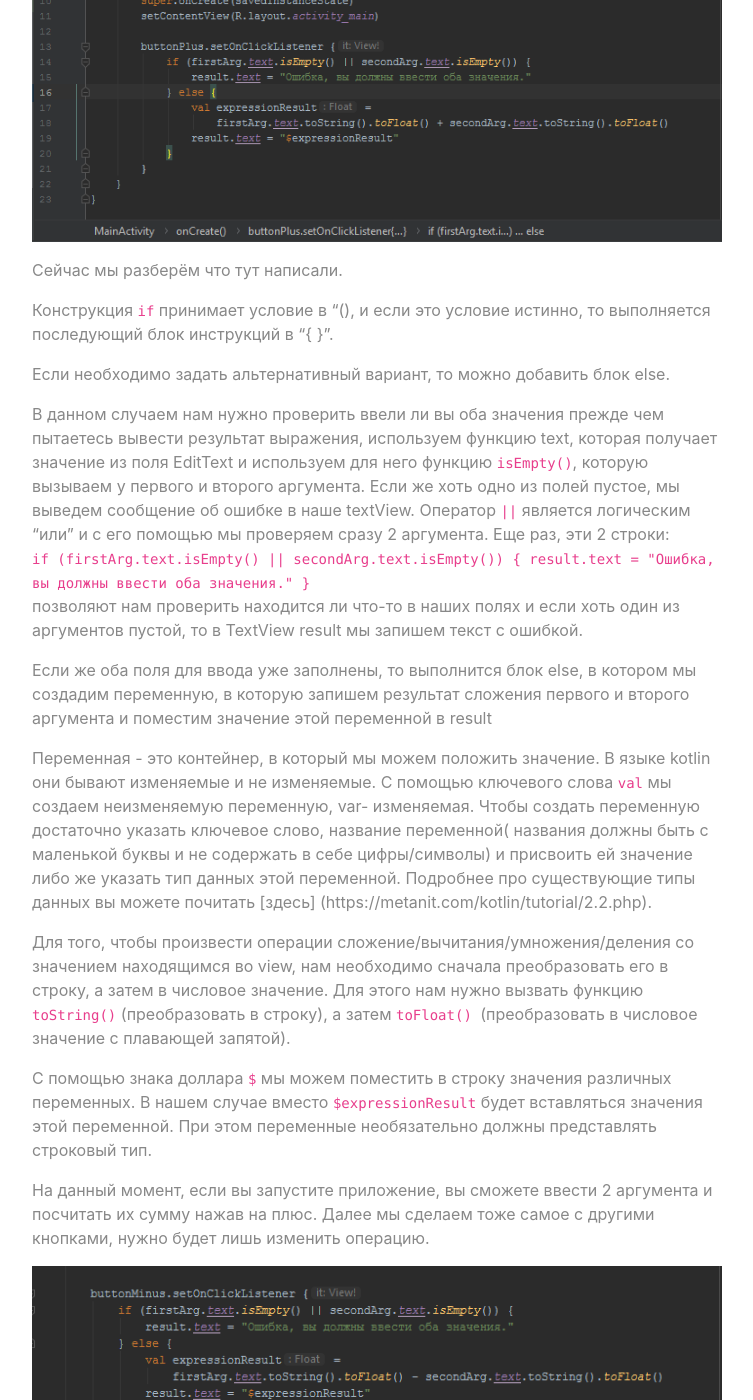
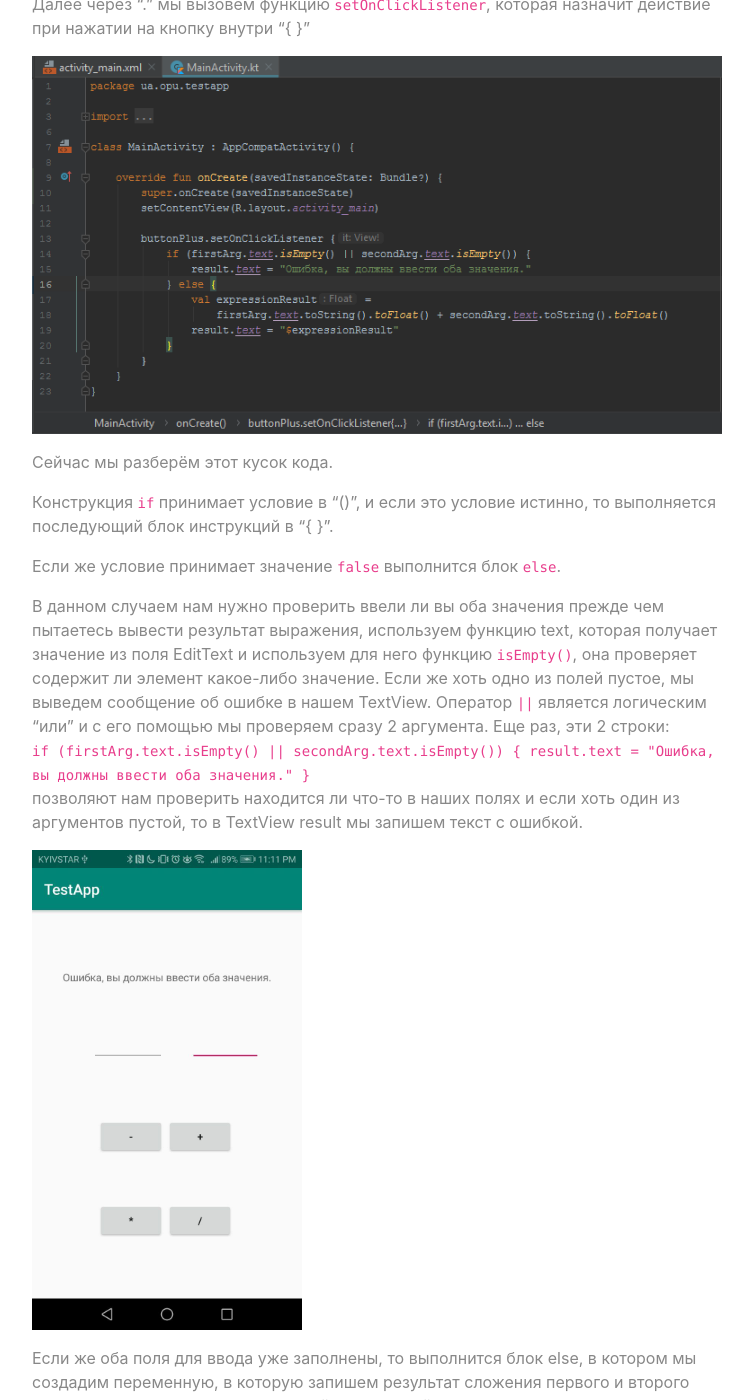
Before and after one commit to fullmeth/fullmeth.github.io, a Jekyll site: the page built from index.md, in a window 1280 px wide and 1400 px high, scrolled down 14339 px. Shown: the whole window, without its empty margins (263-1016 px from the left). Built offline with Jekyll 4.4.1, drawn with Linux system fonts in a browser that asks for light colours; some of the changed text lies outside the part shown.

Commit message:
Fix errors

```diff
--- a/index.md
+++ b/index.md
@@ -248,21 +254,23 @@ TextView также уехал влево. Он привязался к лево
 
 ![setonclick](res/drawable/setonclick.png)
 
-Сейчас мы разберём что тут написали.
+Сейчас мы разберём этот кусок кода.
 
-Конструкция `if` принимает условие в "(), и если это условие истинно, то выполняется последующий блок инструкций в "{ }".
+Конструкция `if` принимает условие в "()", и если это условие истинно, то выполняется последующий блок инструкций в "{ }".
 
-Если необходимо задать альтернативный вариант, то можно добавить блок else.
+Если же условие принимает значение `false` выполнится блок `else`.
 
-В данном случаем нам нужно проверить ввели ли вы оба значения прежде чем пытаетесь вывести результат выражения, используем функцию text, которая получает значение из поля EditText и используем для него функцию `isEmpty()`, которую вызываем у первого и второго аргумента. Если же хоть одно из полей пустое, мы выведем сообщение об ошибке в наше textView. Oператор `||` является логическим "или" и с его помощью мы проверяем сразу 2 аргумента. Еще раз, эти 2 строки:
+В данном случаем нам нужно проверить ввели ли вы оба значения прежде чем пытаетесь вывести результат выражения, используем функцию text, которая получает значение из поля EditText и используем для него функцию `isEmpty()`, она проверяет содержит ли элемент какое-либо значение. Если же хоть одно из полей пустое, мы выведем сообщение об ошибке в нашем TextView. Oператор `||` является логическим "или" и с его помощью мы проверяем сразу 2 аргумента. Еще раз, эти 2 строки:
 `if (firstArg.text.isEmpty() || secondArg.text.isEmpty()) {
 result.text = "Ошибка, вы должны ввести оба значения."
 }`
 позволяют нам проверить находится ли что-то в наших полях и если хоть один из аргументов пустой, то в TextView result мы запишем текст с ошибкой.
 
+<img src="res/drawable/error_null.jpg" width="270" height="480" />
+
 Если же оба поля для ввода уже заполнены, то выполнится блок else, в котором мы создадим переменную, в которую запишем результат сложения первого и второго аргумента и поместим значение этой переменной в result
 
-Переменная - это контейнер, в который мы можем положить значение. В языке kotlin они бывают изменяемые и не изменяемые. С помощью ключевого слова `val` мы создаем неизменяемую переменную, var- изменяемая. Чтобы создать переменную достаточно указать ключевое слово, название переменной( названия должны быть с маленькой буквы и не содержать в себе цифры/символы) и присвоить ей значение либо же указать тип данных этой переменной. Подробнее про существующие типы данных вы можете почитать [здесь] (https://metanit.com/kotlin/tutorial/2.2.php).
+Переменная - это контейнер, в который мы можем положить значение. В языке kotlin они бывают изменяемые и не изменяемые. С помощью ключевого слова `val` мы создаем неизменяемую переменную, var- изменяемая. Чтобы создать переменную достаточно указать ключевое слово, название переменной( названия должны быть с маленькой буквы и не содержать в себе цифры/символы) и присвоить ей значение либо же указать тип данных этой переменной. Подробнее про существующие типы данных вы можете почитать [здесь](https://metanit.com/kotlin/tutorial/2.2.php).
 
 Для того, чтобы произвести операции сложение/вычитания/умножения/деления со значением находящимся во view, нам необходимо сначала преобразовать его в строку, а затем в числовое значение. Для этого нам нужно вызвать функцию `toString()` (преобразовать в строку), а затем `toFloat() `(преобразовать в числовое значение с плавающей запятой).
 
```
Also changed, not shown: other parts of index.md (+8 -2 lines), res/drawable/error_null.jpg (added).
